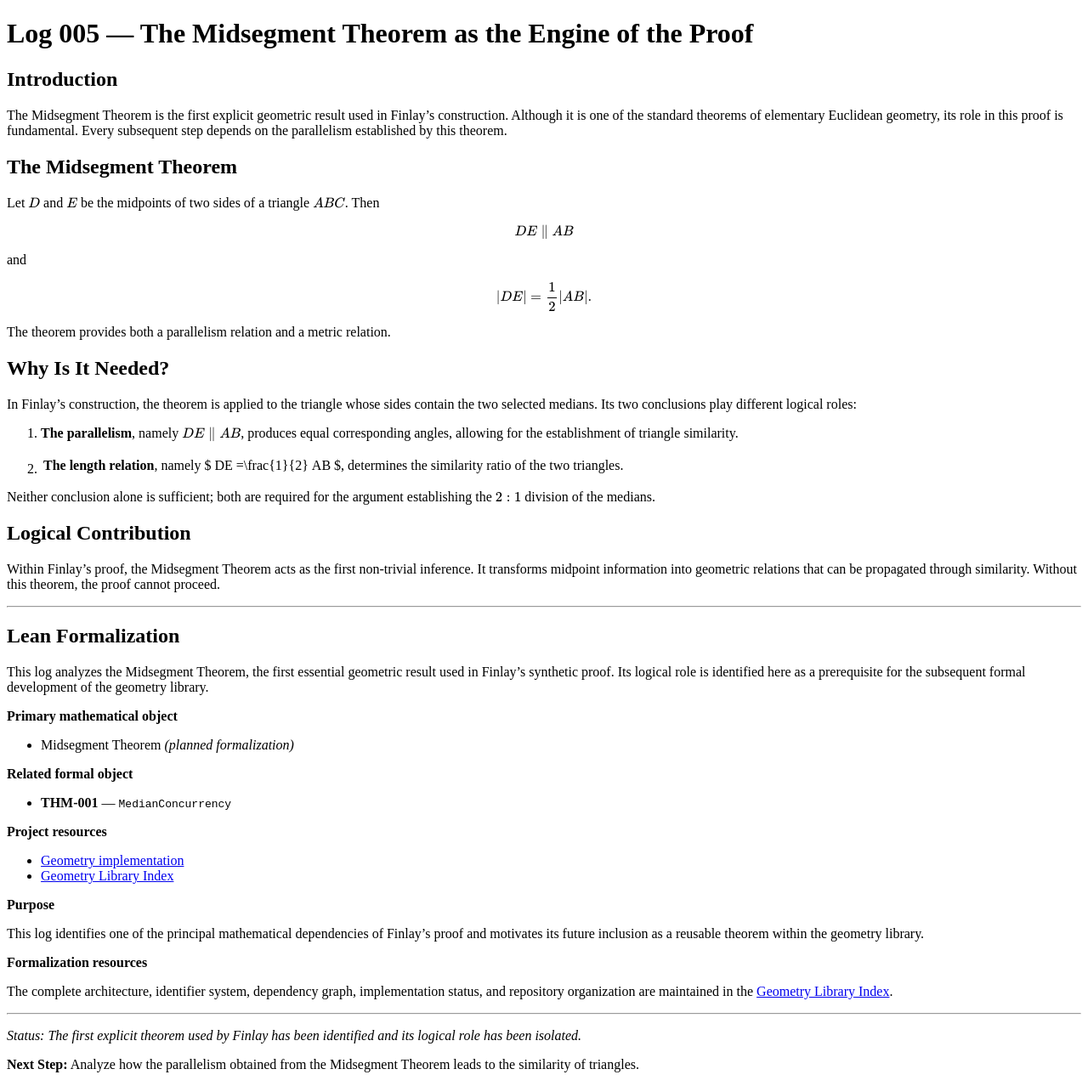
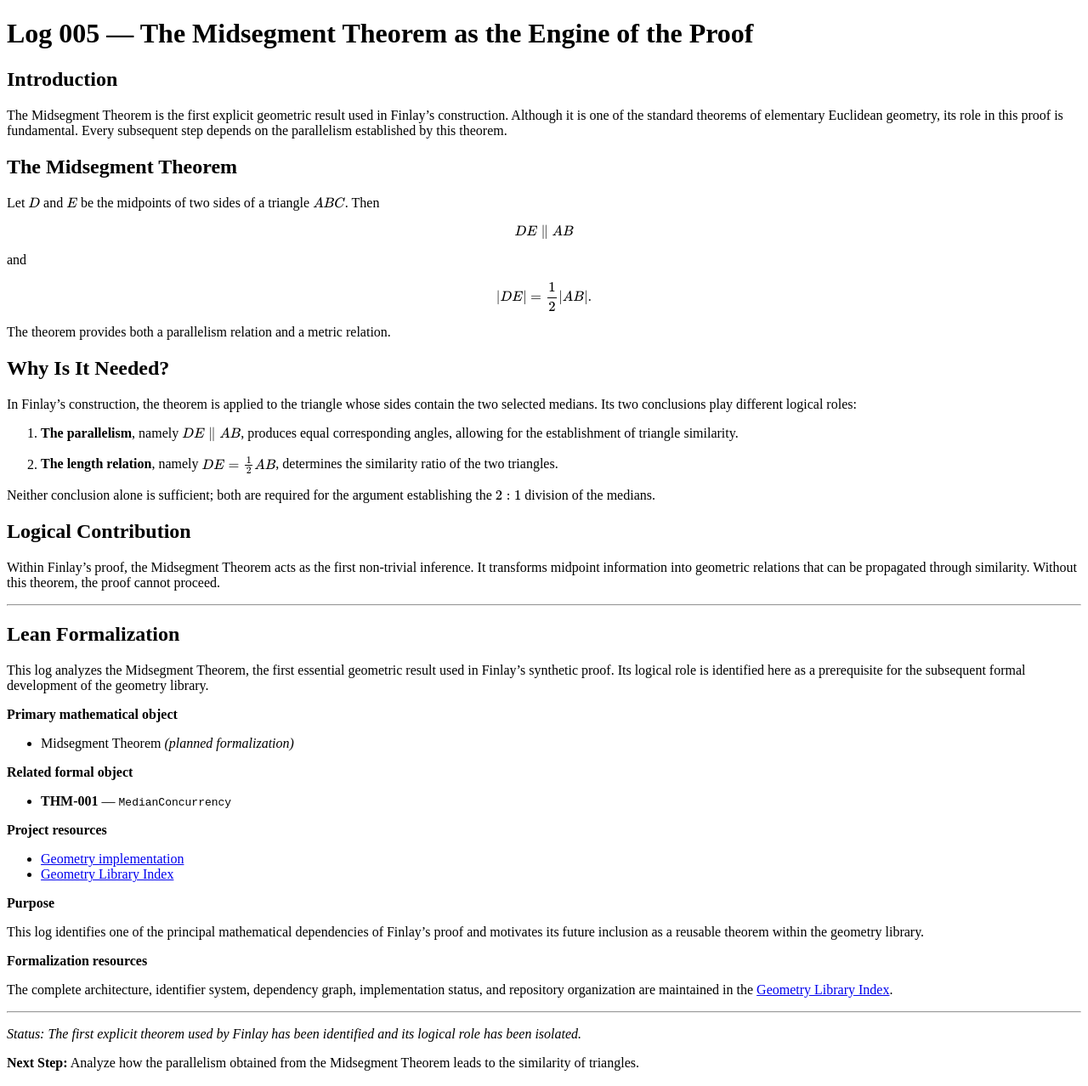
Before and after one commit to cgjteam/cgjteam.github.io, a Jekyll site: the page built from log-005.md, in a window 1280 px wide. Shown: the whole page at 85% size. Built offline with Jekyll 4.4.1, drawn with Linux system fonts in a browser that asks for light colours; comment, search, counter and statistics services are not loaded; our own code applies the rules of GitHub Pages for plain Markdown files; some of the changed lines change nothing that is shown.

Commit message:
Update log-005.md

```diff
--- a/log-005.md
+++ b/log-005.md
@@ -30,7 +30,7 @@ In Finlay's construction, the theorem is applied to the triangle whose sides con
 
 1. **The parallelism**, namely $DE \parallel AB$, produces equal corresponding angles, allowing for the establishment of triangle similarity.
 
-2. **The length relation**, namely $ |DE|=\frac{1}{2} |AB| $, determines the similarity ratio of the two triangles.
+2. **The length relation**, namely {% raw %}$DE = \frac{1}{2} AB${% endraw %}, determines the similarity ratio of the two triangles.
 
 Neither conclusion alone is sufficient; both are required for the argument establishing the $2:1$ division of the medians.
 
```
